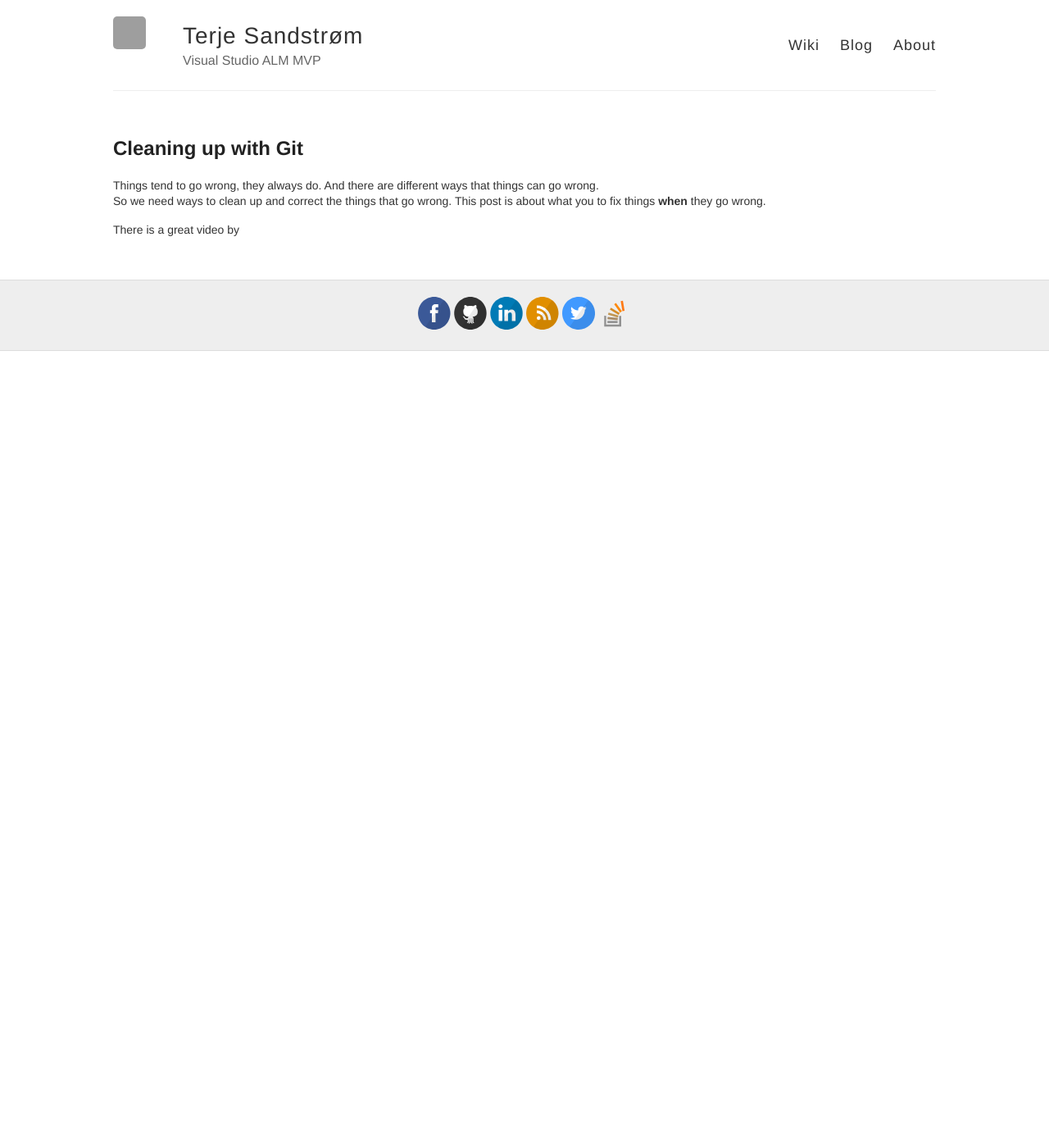
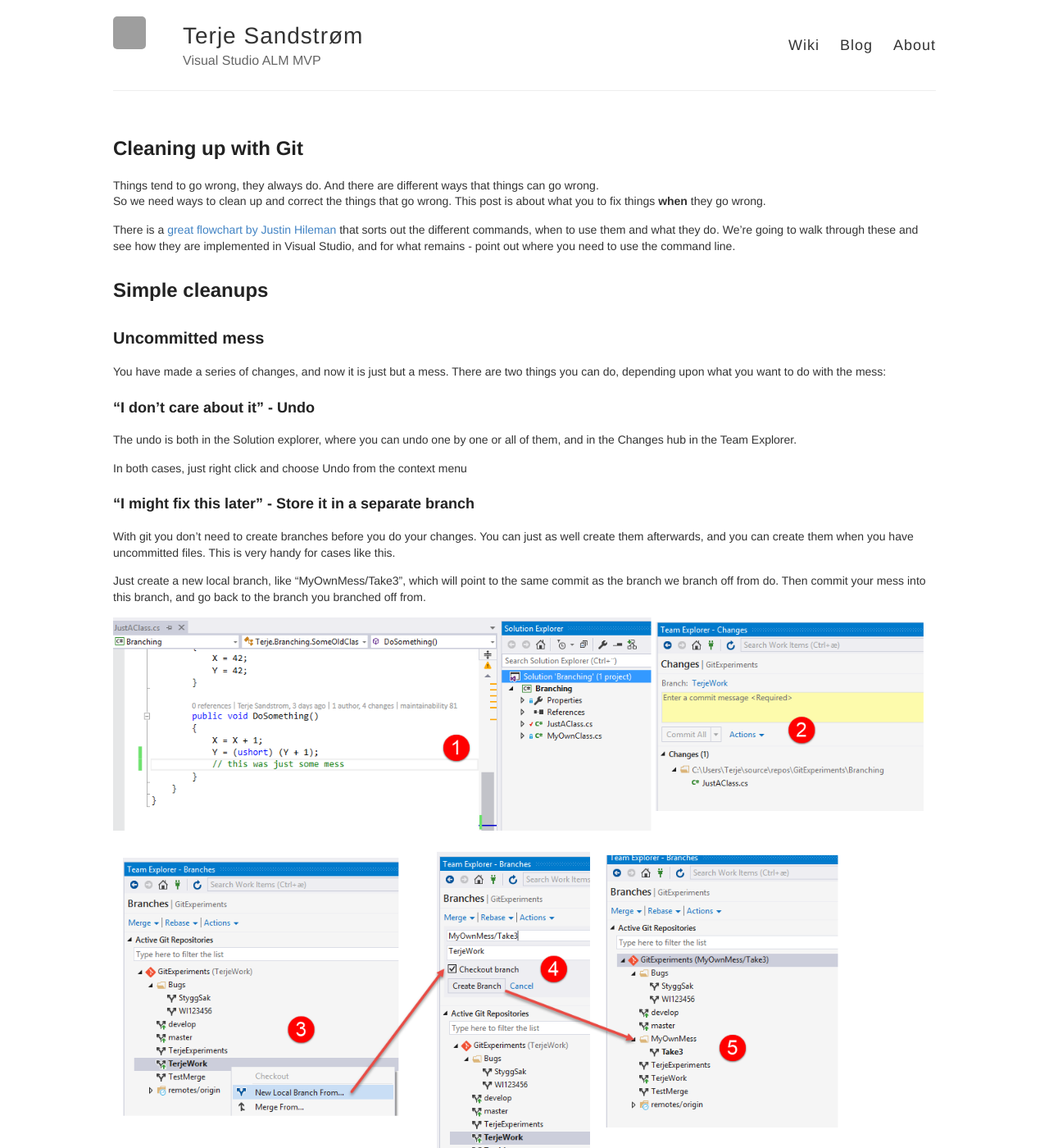
Before and after one commit to terjesandstrom/terjesandstrom.github.io, a Jekyll site: the page built from CleaningUpWithGit.md, in a window 1280 px wide and 1400 px high. Shown: the whole window at 82% size. Built offline with Jekyll 4.4.1, drawn with Linux system fonts in a browser that asks for light colours; some of the changed text lies outside the part shown; grey boxes are pictures that could not be loaded.

Commit message:
cleaning up with git

```diff
--- a/CleaningUpWithGit.md
+++ b/CleaningUpWithGit.md
@@ -11,4 +11,50 @@
 So we need ways to clean up and correct the things that go wrong.
 This post is about what you to fix things **when** they go wrong.
 
-There is a great video by
+There is a [great flowchart by Justin Hileman](http://justinhileman.info/article/git-pretty/) that sorts out the different commands, when to use them and what they do.  We're going to walk through these and see how they are implemented in Visual Studio, and for what remains - point out where you need to use the command line.
+
+
+# Simple cleanups
+
+## Uncommitted mess
+
+You have made a series of changes, and now it is just but a mess.  There are two things you can do, depending upon what you want to do with the mess:
+
+### "I don't care about it" - Undo
+
+The undo is both in the Solution explorer, where you can undo one by one or all of them,  and in the Changes hub in the Team Explorer.
+
+In both cases, just right click and choose Undo from the context menu
+
+### "I might fix this later" - Store it in a separate branch
+
+With git you don't need to create branches before you do your changes.  You can just as well create them afterwards, and you can create them when you have uncommitted files.  This is very handy for cases like this.
+
+Just create a new local branch, like "MyOwnMess/Take3", which will point to the same commit as the branch we branch off from do.  Then commit your mess into this branch, and go back to the branch you branched off from.
+
+![CleaningUpWithGit](img/CleaningUpWithGit.png)
+
+(1)  A file with some mess
+(2) We see the changes in the Changes hub, in the current branch  "TerjeWork"
+(3) Go to the Branches Hub, and create a new local branch
+(4) Call it something meaningful and Create
+(5) And we got a new branch
+
+Now, if we look at the Changes Hub again, we see the same changes as in (2) above, but now in the new branch
+
+![CleaningUpWithGit1](img/CleaningUpWithGit1.png)
+
+This is nice, so now we can commit this.
+When we commit this we see the following changes happening:
+
+![CleaningUpWithGit2](img/CleaningUpWithGit2.png)
+
+And we can then go back to the TerjeWork branch and continue without the mess, or more correctly, having the mess safely tucked away
+
+![CleaningUpWithGit3](img/CleaningUpWithGit3.png)
+
+
+
+# Not so simple cleanups, using the Visual Studio Git cleanup tools
+
+There are two places in Visual Studio where you see the real git tools for cleaning up.  One is the Branches hub in team explorer, and the second is the history view.
```
Also changed, not shown: GitScenarios.md (+3 -3 lines), VSIssues.md (added, +26 -0 lines), VSIssues_images/VSIssues.png (added), img/CleaningUpWithGit.png (added), img/CleaningUpWithGit1.png (added), img/CleaningUpWithGit2.png (added), img/CleaningUpWithGit3.png (added), 1 other file.
